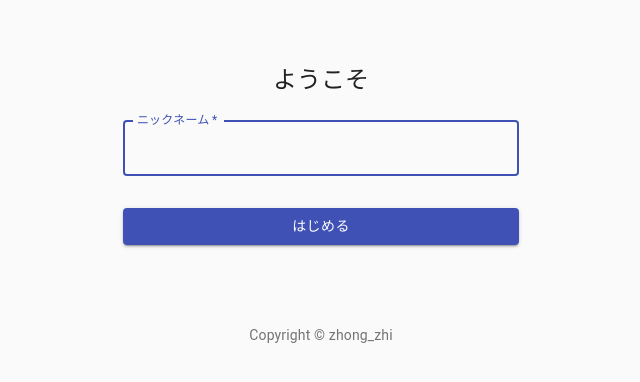
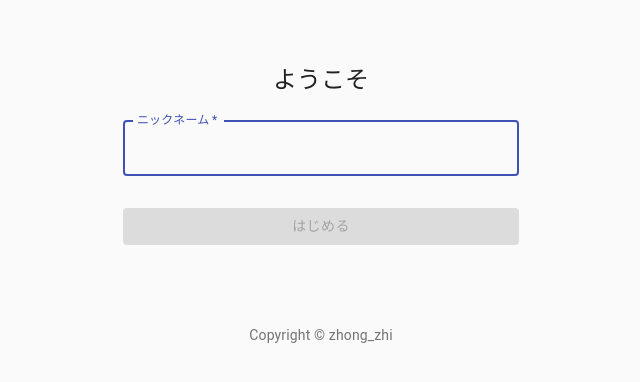
Before and after one commit to insideplant/idobatakaigi, a React (Create React App) app: page / in a window 1280 px wide. Shown: the top 382 px of the page, without its empty margins (319-959 px from the left). Built offline with nearby package versions, Linux system fonts and the light colour scheme.

Commit message:
setName by clicking button

```diff
--- a/src/components/SignIn.js
+++ b/src/components/SignIn.js
@@ -1,4 +1,4 @@
-import React from 'react';
+import React, { useState, useEffect } from 'react';
 import Button from '@material-ui/core/Button';
 import CssBaseline from '@material-ui/core/CssBaseline';
 import TextField from '@material-ui/core/TextField';
@@ -46,6 +46,14 @@
 
 export default function SignIn({setName}) {
   const classes = useStyles();
+  const [disabled, setDisabled] = useState(true);
+  const [string, setString] = useState('');
+  console.log({string})
+
+  useEffect(() => {
+    const disabled = string === ''
+    setDisabled(disabled)
+  }, [string] )
 
   return (
     <Container component="main" maxWidth="xs">
@@ -64,6 +72,7 @@
             label="ニックネーム"
             name="name"
             autoFocus
+            onChange={(e) => setString(e.target.value)}
           />
           <Button
             type="submit"
@@ -71,6 +80,7 @@
             variant="contained"
             color="primary"
             className={classes.submit}
+            disabled={disabled}
           >
             はじめる
           </Button>
```
